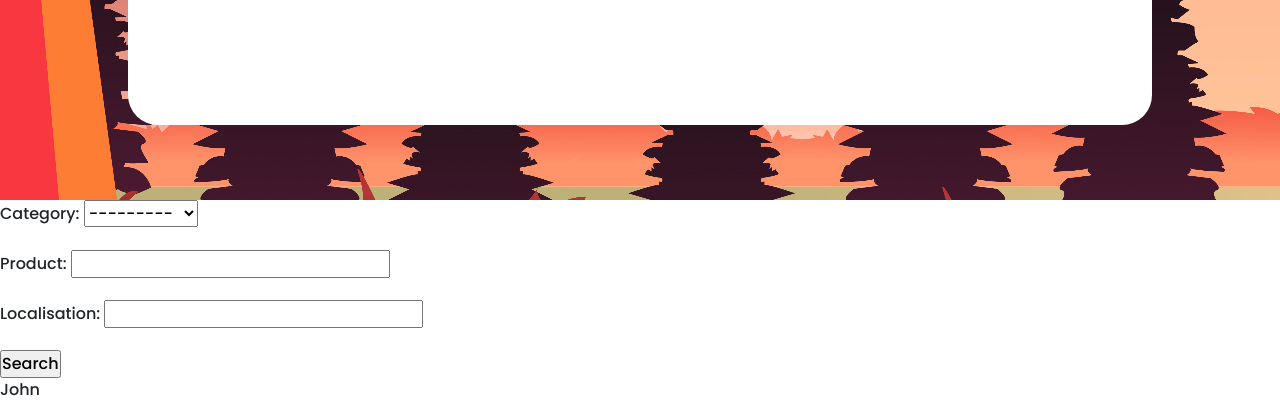
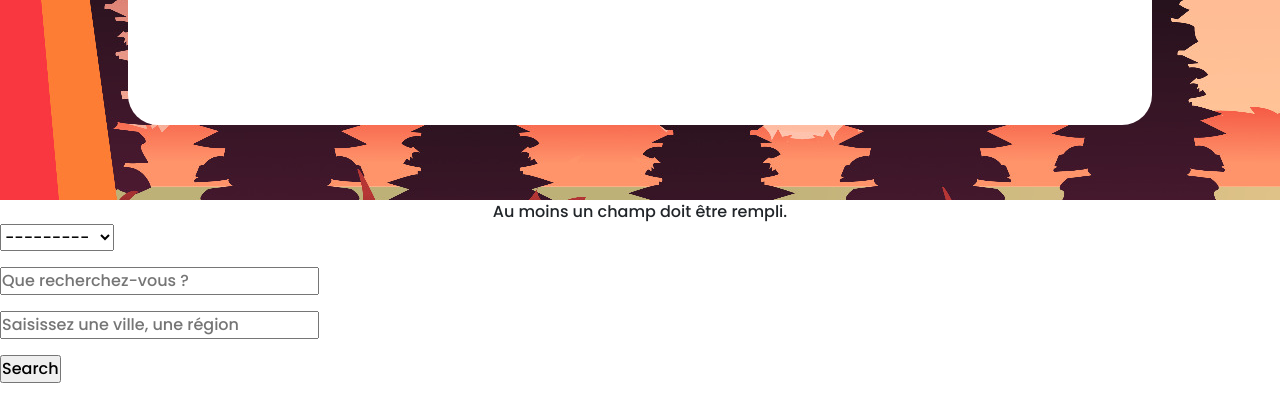
Before and after one commit to JaxV9/workshop, a Django app: page /products in a window 1280 px wide. Shown: the part 500-900 px from the top of the page. Run offline with Django 3.2, Linux system fonts and the light colour scheme; data comes from the database, SQL or seed files in the repository; some web fonts are replaced.

Commit message:
fix: card

```diff
--- a/auctions/forms.py
+++ b/auctions/forms.py
@@ -1,4 +1,5 @@
 from django import forms
+from django.core.exceptions import ValidationError
 from .models import User, Category, State, Product, Comment
 
 
@@ -79,6 +80,14 @@
 
     def __init__(self, *args, **kwargs):
         super(SearchForm, self).__init__(*args, **kwargs)
-        self.fields['category'].widget.attrs.update({'class': 'category_field'})
-        self.fields['product'].widget.attrs.update({'class': 'product_field'})
-        self.fields['localisation'].widget.attrs.update({'class': 'localisation_field'})
+        self.fields['category'].widget.attrs.update({'class': 'category_field', 'placeholder': ''})
+        self.fields['category'].label = ""
+        self.fields['product'].widget.attrs.update({'class': 'product_field', 'placeholder': 'Que recherchez-vous ?'})
+        self.fields['product'].label = ""
+        self.fields['localisation'].widget.attrs.update({'class': 'localisation_field', 'placeholder': 'Saisissez une ville, une région'})
+        self.fields['localisation'].label = ""
+
+    def clean(self):
+        cleaned_data = super().clean()
+        if not any(cleaned_data.values()):
+            raise ValidationError("Au moins un champ doit être rempli.")
--- a/auctions/templates/auctions/products.html
+++ b/auctions/templates/auctions/products.html
@@ -6,6 +6,10 @@
     {{ search.as_p }}
     <input type="submit" value="Search">
 </form>
+
+
+    <p>{{ no_result }}</p>
+
 
     {% for product in products %}
 
@@ -29,15 +33,3 @@
     {% endfor %}
 
 {% endblock %}
-
-utilisateur
-
-image
-
-catégories
-
-titre
-
-lieu
-
-date
--- a/auctions/views.py
+++ b/auctions/views.py
@@ -56,6 +56,9 @@
 def products(request):
     search = SearchForm(request.GET)
     products = Product.objects.all()
+
+    no_result = ""
+
     if search.is_valid():
         if search.cleaned_data["category"]:
             products = products.filter(category=search.cleaned_data["category"])
@@ -64,9 +67,15 @@
         if search.cleaned_data["localisation"]:
             products = products.filter(localisation__icontains=search.cleaned_data["localisation"])
 
+
+    if not products:
+        no_result = "Aucun résultat"
+
+
     return render(request, "auctions/products.html", {
         "products": products,
-        "search": search
+        "search": search,
+        "no_result": no_result
     })
 
 
```
